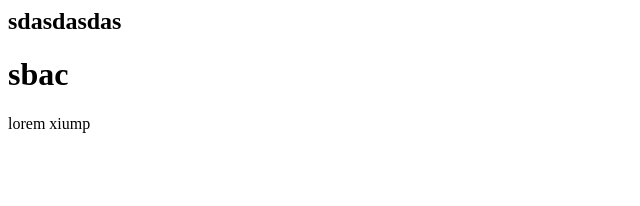
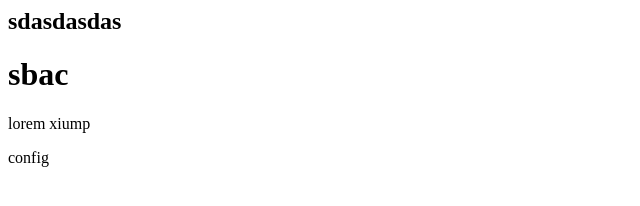
Before and after one commit to kenturo/freelancer, a plain HTML site: page index.html in a window 1280 px wide. Shown: the full height of the page, 0-640 px from the left. Drawn offline with Linux system fonts and the light colour scheme.

Commit message:
tag a confict
tag a confict

```diff
--- a/index.html
+++ b/index.html
@@ -6,5 +6,7 @@
 	<h2>sdasdasdas</h2>
 		<h1>sbac</h1>
 		<p> lorem xiump </p>
+
+		<a>config</a>
 	</body>
 </html>
```
